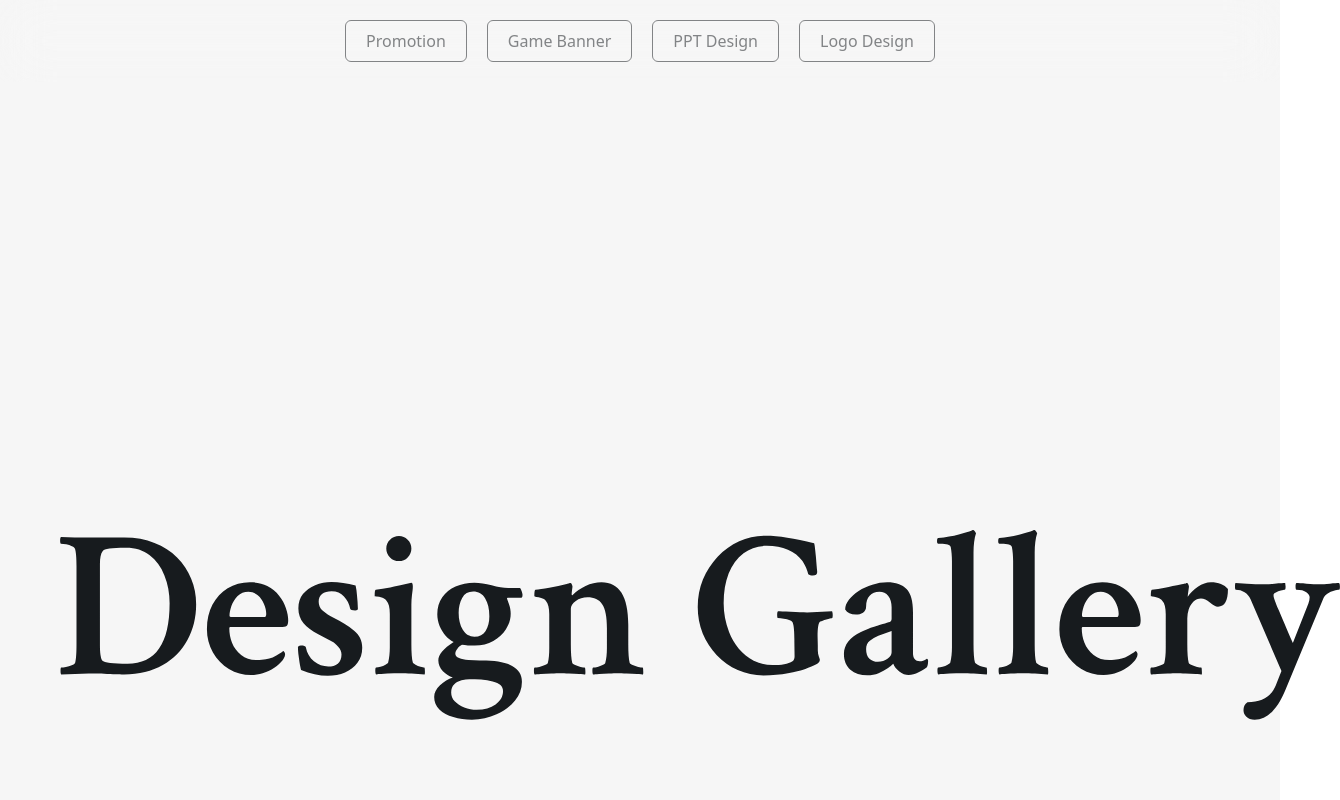
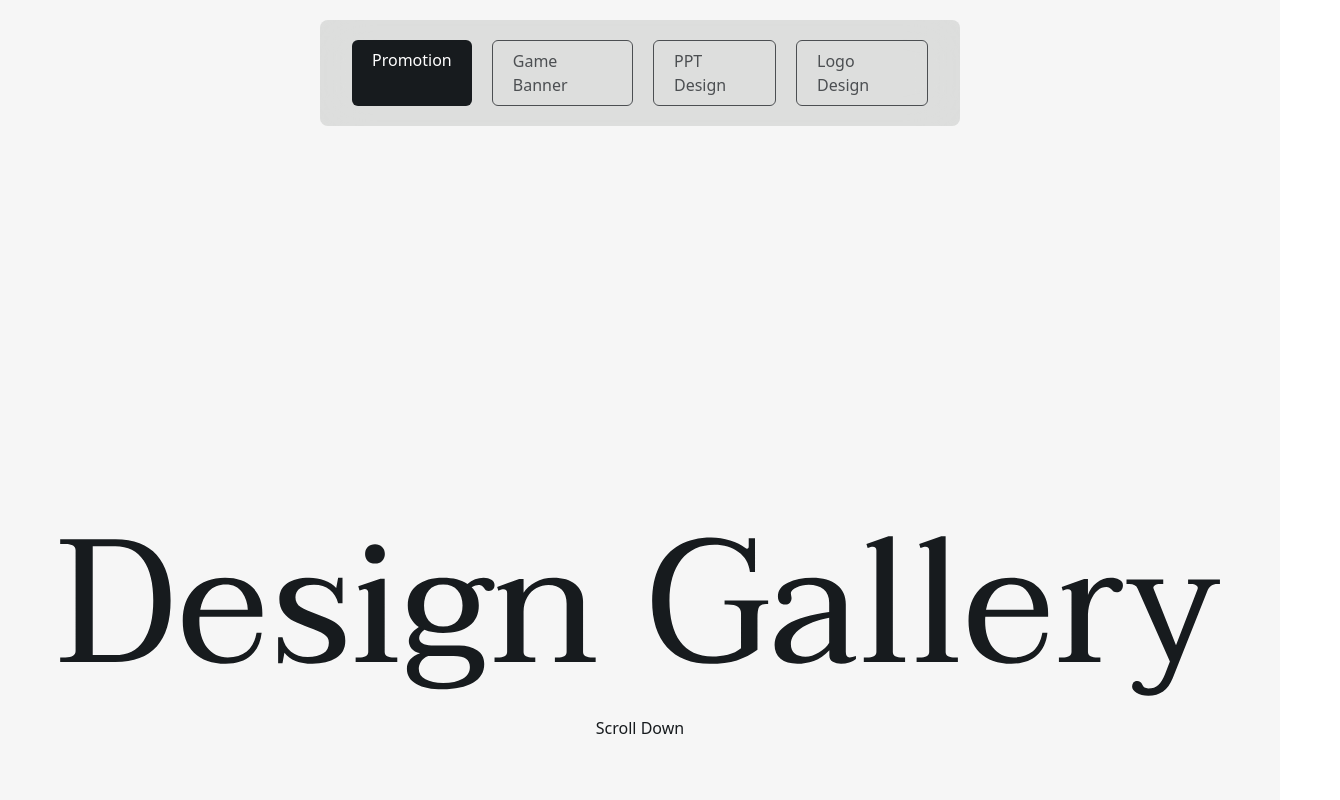
Before and after one commit to lse-7660/portfolio_songeun, a React (Vite) app: page /design in a window 1280 px wide. Shown: the top 800 px of the page, 1340 px wide, since content can reach past the window. Built offline with nearby package versions, Linux system fonts and the light colour scheme.

Commit message:
[feat, style] 디자인 갤러리 스크롤 효과 구현

```diff
--- a/src/components/designgallery/Gallery.jsx
+++ b/src/components/designgallery/Gallery.jsx
@@ -1,6 +1,11 @@
-import React from 'react';
+import React, { useEffect, useState } from 'react';
 import { useDispatch, useSelector } from 'react-redux';
 import { galleryActions } from '../../store/modules/gallerySlice';
+import {
+    motion,
+    useTransform,
+    useScroll,
+} from 'framer-motion';
 
 const navList = [
     { title: 'Promotion', category: 'event' },
@@ -11,17 +16,60 @@ const navList = [
 
 const Gallery = () => {
     const dispatch = useDispatch();
-    const { filteredData } = useSelector(
+    const { filteredData, selectedCategory } = useSelector(
         (state) => state.gallery
     );
+    const [isShowModal, setIsShowModal] = useState(false);
+
+    /*카테고리 선택 시 스크롤 y 위치*/
+    useEffect(() => {
+        window.scrollTo({
+            top: window.innerHeight,
+            behavior: 'smooth',
+        });
+    }, [selectedCategory]);
+
+    /*페이지 로드 시 스크롤 y 위치*/
+    useEffect(() => {
+        window.scrollTo(0, 0);
+    }, []);
+
+    /*Intro Effect*/
+    useEffect(() => {
+        const target = document.querySelector(
+            '.gallery-intro'
+        );
+
+        const handleScroll = () => {
+            const progress = Math.min(
+                window.scrollY / (window.innerHeight / 2),
+                1
+            );
+            target.style.opacity = `${1 - progress}`;
+            target.style.filter = `blur(${
+                progress * 50
+            }px)`;
+        };
+
+        window.addEventListener('scroll', handleScroll);
+        return () =>
+            window.removeEventListener(
+                'scroll',
+                handleScroll
+            );
+    }, []);
 
     return (
         <div className="design-gallery bg-g20 ">
-            <div className="gallery-tab inner-gallery fixed top-0 z-20 flex justify-center backdrop-blur-xl">
+            <div className="gallery-tab fixed top-5 left-1/2 -translate-x-1/2 z-20 flex justify-center px-8 bg-[#c4c5c480] backdrop-blur-xl rounded-lg">
                 <ul className="flex gap-5 py-5">
                     {navList.map((item) => (
                         <li
-                            className="px-5 py-2 cursor-pointer border rounded-md border-g100 text-g100"
+                            className={`px-5 py-2 cursor-pointer border rounded-md border-g500 text-g500 ${
+                                item.category ===
+                                    selectedCategory &&
+                                'bg-g900 !text-g0 !border-none'
+                            }`}
                             key={item.index}
                             onClick={() =>
                                 dispatch(
@@ -36,19 +84,21 @@ const Gallery = () => {
                     ))}
                 </ul>
             </div>
-            <div className="gallery-intro inner-gallery h-screen">
-                <div className="absolute bottom-20 w-full">
-                    <img
-                        src="/Design_Gallery.svg"
-                        alt="design gallery"
-                        className=""
-                    />
-                </div>
+
+            <div className="gallery-intro px-[60px] py-[60px] fixed top-0 z-0 h-screen flex flex-col justify-end gap-5 bg-g20">
+                <img
+                    src="/Design_Gallery.svg"
+                    alt="design gallery"
+                    className=""
+                />
+                <span className="text-center">
+                    Scroll Down
+                </span>
             </div>
-            <div className="gallery-wrap inner-gallery grid grid-cols-4 gap-5">
-                {filteredData.map((item) => (
+            <div className="gallery-wrap mt-[50vh] px-[60px] py-[120px] absolute z-10 grid grid-cols-4 gap-5">
+                {filteredData.map((item, index) => (
                     <div
-                        key={item.index}
+                        key={index}
                         className={`rounded-xl overflow-hidden ${
                             item.span === 1
                                 ? 'col-span-1'
@@ -64,7 +114,14 @@ const Gallery = () => {
                         <img
                             src={item.imgUrl}
                             alt={item.name}
-                            className="h-full object-cover hover:scale-[1.1] transition-all duration-500 ease-in-out"
+                            className="h-full object-cover hover:scale-[1.1] transition-all duration-500 ease-in-out cursor-pointer"
+                            onClick={() =>
+                                dispatch(
+                                    galleryActions.setCurImg(
+                                        index
+                                    )
+                                )
+                            }
                         />
                     </div>
                 ))}
--- a/src/css/globals.css
+++ b/src/css/globals.css
@@ -40,11 +40,6 @@ body {
   padding: 120px 160px;
 }
 
-.inner-gallery {
-  width: 100vw;
-  padding: 0 60px;
-}
-
 .centering {
   display: flex;
   justify-content: center;
--- a/src/store/modules/gallerySlice.js
+++ b/src/store/modules/gallerySlice.js
@@ -186,6 +186,7 @@ const initialState = {
     filteredData: galleryData.filter(
         (item) => item.category === 'event'
     ),
+    curImg: null,
 };
 export const gallerySlice = createSlice({
     name: 'gallery',
@@ -198,6 +199,27 @@ export const gallerySlice = createSlice({
                     data.category === state.selectedCategory
             );
         },
+        setCurImg: (state, action) => {
+            state.curImg = action.payload;
+        },
+        setPrevImg: (state, action) => {
+            if (state.curImg > 0) {
+                state.curImg = state.curImg--;
+            } else {
+                return;
+            }
+        },
+        setNextImg: (state, action) => {
+            if (
+                state.curImg <
+                state.filteredData.length - 1
+            ) {
+                state.curImg = state.curImg++;
+            } else return;
+        },
+        clearCurImg: (state, action) => {
+            state.curImg = null;
+        },
     },
 });
 export const galleryActions = gallerySlice.actions;
--- a/src/styles/globals.scss
+++ b/src/styles/globals.scss
@@ -42,11 +42,6 @@ body {
     padding: 120px 160px;
 }
 
-.inner-gallery {
-    width: 100vw;
-    padding: 0 60px;
-}
-
 .centering {
     display: flex;
     justify-content: center;
```
Also changed, not shown: public/Design_Gallery.svg, 1 other file (tests, documents, lock files or other folders).
